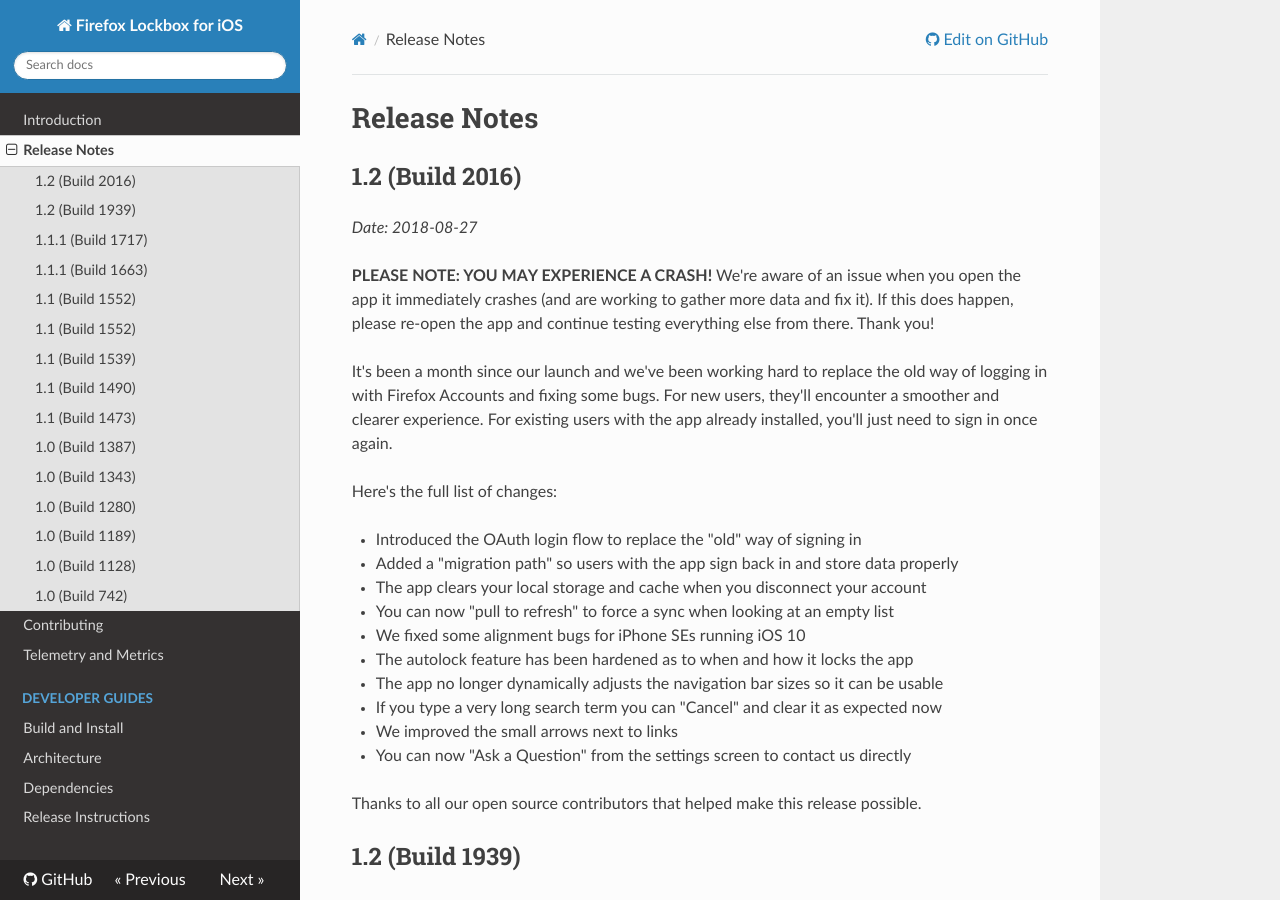
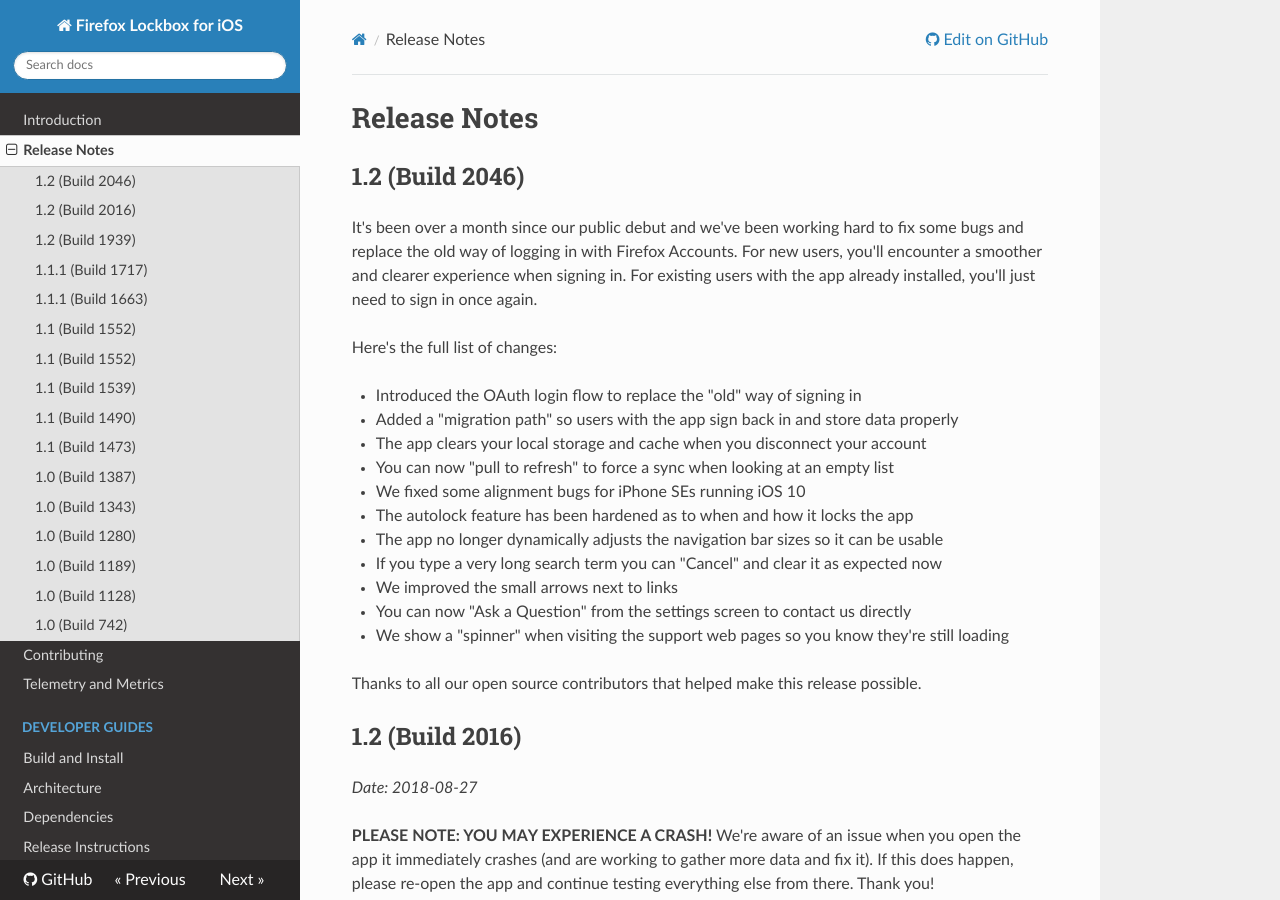
Before and after one commit to mozilla-lockwise/lockwise-ios, an MkDocs documentation site: the page built from docs/release-notes.md, in a window 1280 px wide and 900 px high. Built offline with MkDocs 1.6.1, drawn with Linux system fonts in a browser that asks for light colours; nearby versions of some CDN libraries; old or Windows-style settings are respelled for this version of MkDocs.

Commit message:
Add release notes for 1.2 (Build 2046)

```diff
--- a/docs/release-notes.md
+++ b/docs/release-notes.md
@@ -1,4 +1,24 @@
 # Release Notes
+
+## 1.2 (Build 2046)
+
+It's been over a month since our public debut and we've been working hard to fix some bugs and replace the old way of logging in with Firefox Accounts. For new users, you'll encounter a smoother and clearer experience when signing in. For existing users with the app already installed, you'll just need to sign in once again.
+
+Here's the full list of changes:
+
+- Introduced the OAuth login flow to replace the "old" way of signing in
+- Added a "migration path" so users with the app sign back in and store data properly
+- The app clears your local storage and cache when you disconnect your account
+- You can now "pull to refresh" to force a sync when looking at an empty list
+- We fixed some alignment bugs for iPhone SEs running iOS 10
+- The autolock feature has been hardened as to when and how it locks the app
+- The app no longer dynamically adjusts the navigation bar sizes so it can be usable
+- If you type a very long search term you can "Cancel" and clear it as expected now
+- We improved the small arrows next to links
+- You can now "Ask a Question" from the settings screen to contact us directly
+- We show a "spinner" when visiting the support web pages so you know they're still loading
+
+Thanks to all our open source contributors that helped make this release possible.
 
 ## 1.2 (Build 2016)
 
```
